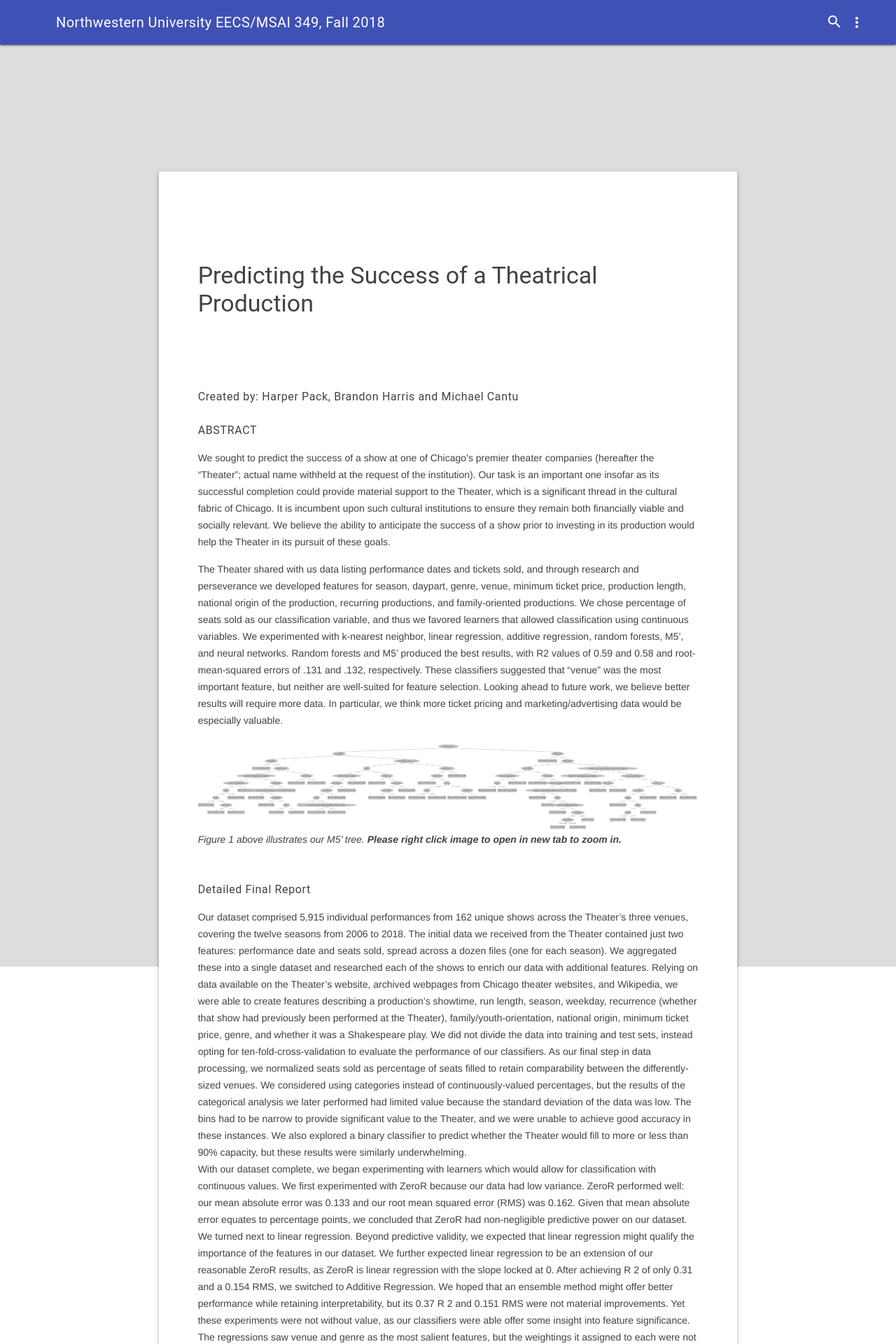
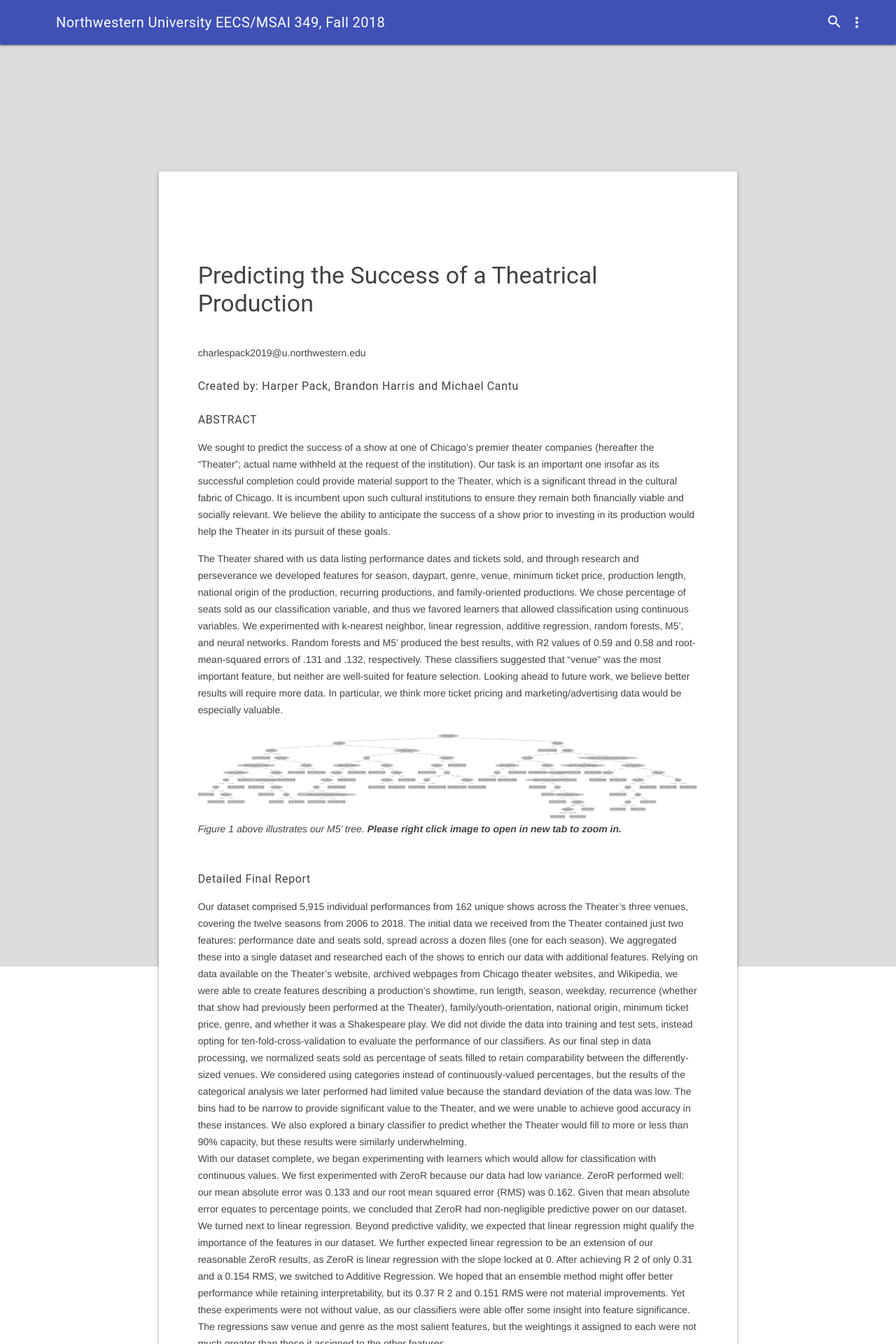
Before and after one commit to michaelcan2/michaelcan2.github.io, a Jekyll site: the page built from aboutMe.md, in a window 1280 px wide. Shown: the top 1920 px of the page at 70% size. Built offline with Jekyll 4.4.1, drawn with Linux system fonts in a browser that asks for light colours.

Commit message:
hhhhhhhh

```diff
--- a/aboutMe.md
+++ b/aboutMe.md
@@ -4,7 +4,7 @@ title: Predicting the Success of a Theatrical Production
 
 ---
 <br>
-
+charlespack2019@u.northwestern.edu
 <br>
 ###### Created by: Harper Pack, Brandon Harris and Michael Cantu
 
```
